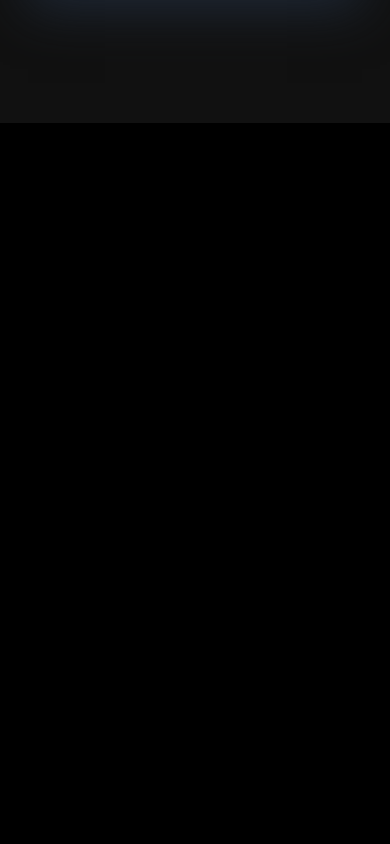
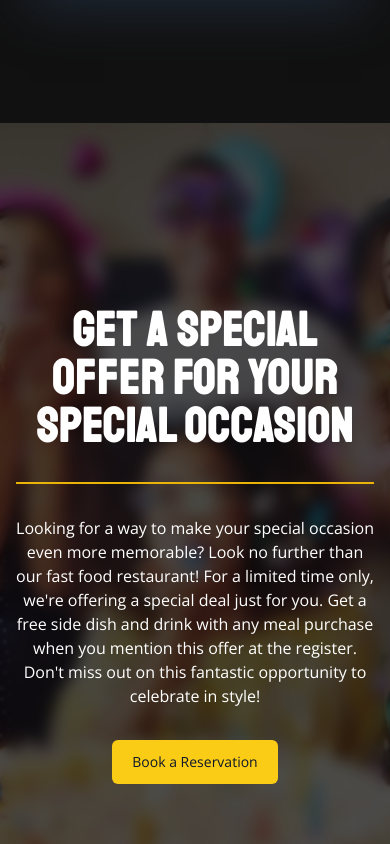
Before and after one commit to mamad-zahiri/foodhub, a React (Vite) app: page / in a window 390 px wide. Shown: the part 6620-7464 px from the top of the page. Before the commit the page ends 6903 px from the top, so only its background shows below. Built offline with nearby package versions, Linux system fonts and the light colour scheme.

Commit message:
add SpecialOffer component
files:
    src/Pages/Home/SpecialOffer.jsx:
        SpecialOffer main file

    public/img/misc/home-page_special-offer-bg.jpg:
        SpecialOffer background

    tailwind.config.js:
        remove extra line which added by mistake

```diff
--- a/src/Pages/Home/Index.jsx
+++ b/src/Pages/Home/Index.jsx
@@ -5,6 +5,7 @@ import PayDay from "../../Components/PayDay"
 import AboutUs from "./AboutUs"
 import Menu from "./Menu"
 import CustomerReview from "./CustomerReview"
+import SpecialOffer from "./SpecialOffer"
 
 const Home = () => {
     return (
@@ -19,6 +20,7 @@ const Home = () => {
             <Hr />
             <Menu />
             <CustomerReview />
+            <SpecialOffer />
         </>
     )
 }
--- /dev/null
+++ b/src/Pages/Home/SpecialOffer.jsx
@@ -0,0 +1,28 @@
+const SpecialOffer = () => {
+    return (
+        <div className="bg-[url('/img/misc/home-page_special-offer-bg.jpg')] bg-center bg-no-repeat bg-cover min-h-screen">
+            <div className="w-full min-h-screen flex items-center justify-center bg-black bg-opacity-70 backdrop-blur-[8px]">
+                <section className="py-24 px-4 max-w-6xl mx-auto text-white">
+                    <h3 className="w-full text-center md:w-1/2 md:text-left text-5xl font-bold tracking-wide font-title">
+                        GET A SPECIAL OFFER FOR YOUR SPECIAL OCCASION
+                    </h3>
+
+                    <hr className="h-0.5 w-full border-yellow-500 bg-yellow-500 md:w-36 my-8" />
+
+                    <p className="w-full text-center md:w-1/2 md:text-left mb-8">
+                        Looking for a way to make your special occasion even more memorable? Look no further than our fast food restaurant!
+                        For a limited time only, we're offering a special deal just for you. Get a free side dish and drink with any meal
+                        purchase when you mention this offer at the register. Don't miss out on this fantastic opportunity to celebrate in
+                        style!
+                    </p>
+
+                    <a href="" className="block w-fit mx-auto md:mx-0 rounded-md bg-yellow-400 p-5 py-3 text-sm text-slate-900">
+                        Book a Reservation
+                    </a>
+                </section>
+            </div>
+        </div>
+    )
+}
+
+export default SpecialOffer
--- a/tailwind.config.js
+++ b/tailwind.config.js
@@ -48,5 +48,3 @@ export default {
     },
     plugins: [],
 }
-
-// x =
```
Also changed, not shown: public/img/misc/home-page_special-offer-bg.jpg (added).
